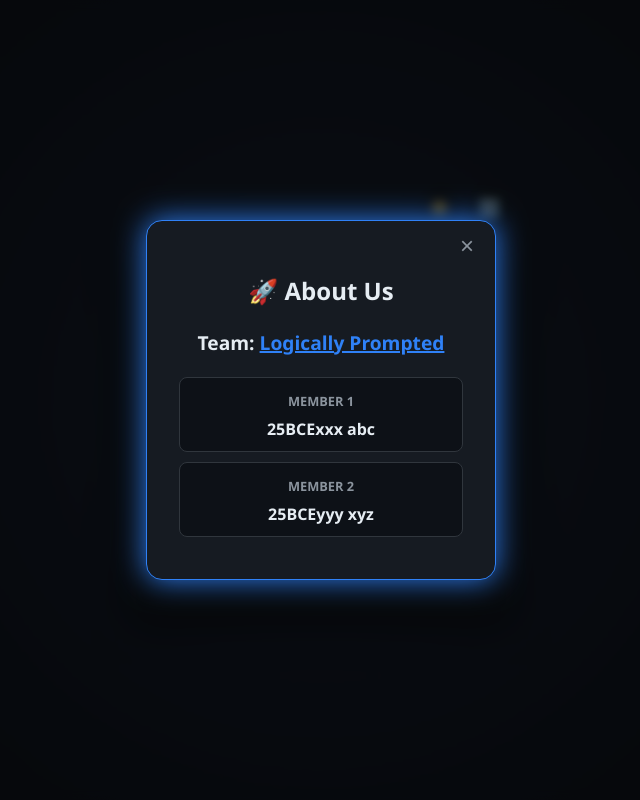
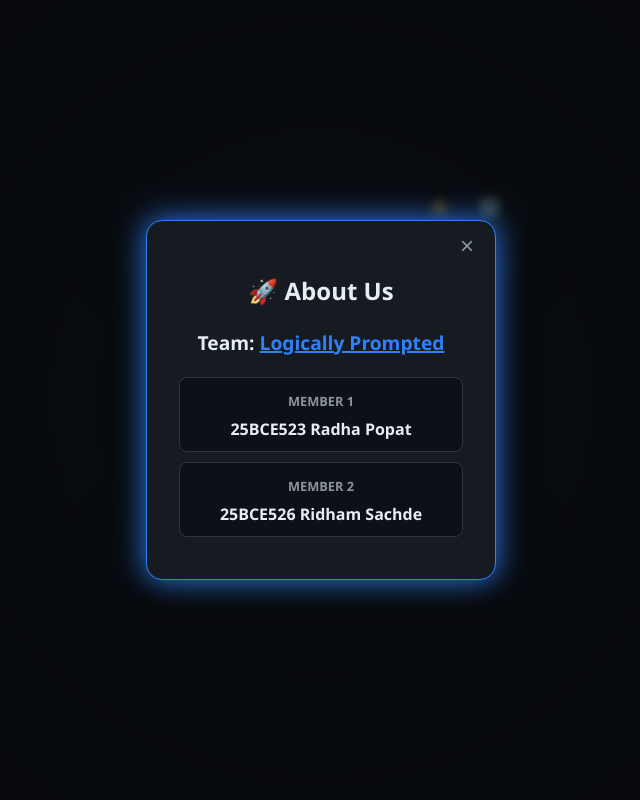
Before and after one commit to Ridham-Sachde/SafeScanLite, a React app in the folder frontend/: page / in a window 1280 px wide. Both pictures are taken after a click on the button "ℹ️". Shown: the top 800 px of the page, without its empty margins (319-959 px from the left). Built offline with nearby package versions, Linux system fonts and the light colour scheme; the HTML template or start-up script is replaced by a standard one.

Commit message:
Update App.jsx

```diff
--- a/frontend/src/App.jsx
+++ b/frontend/src/App.jsx
@@ -224,11 +224,11 @@ function App() {
               <h3>Team: <span className="highlight">Logically Prompted</span></h3>
               <div className="member-card">
                 <span className="role">Member 1</span>
-                <p>25BCExxx abc</p>
+                <p>25BCE523 Radha Popat</p>
               </div>
               <div className="member-card">
                 <span className="role">Member 2</span>
-                <p>25BCEyyy xyz</p>
+                <p>25BCE526 Ridham Sachde</p>
               </div>
             </div>
           </div>
```
